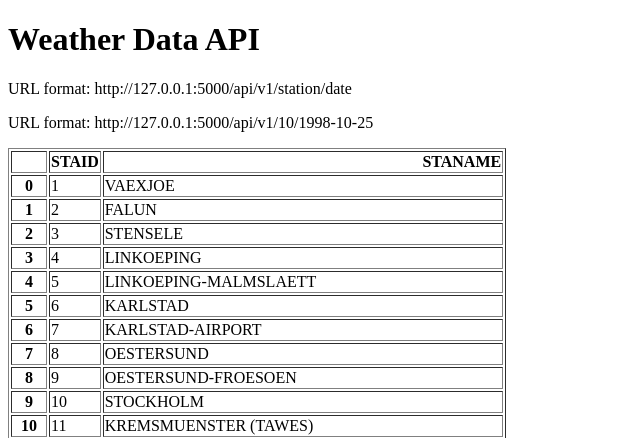
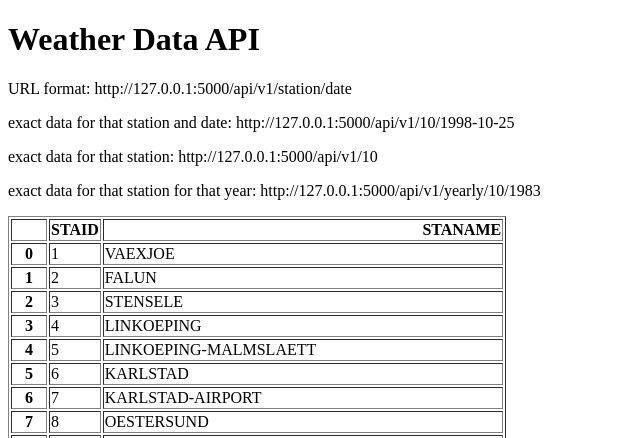
Before and after one commit to Kaushikkvn/Weather_API, a Flask app: page / in a window 1280 px wide. Shown: the top 438 px of the page, without its empty margins (0-640 px from the left). Run offline with Flask 3, Linux system fonts and the light colour scheme.

Commit message:
final commit

```diff
--- a/main.py
+++ b/main.py
@@ -32,6 +32,20 @@ def about(station, date):
     except Exception as e:
         return {"error": str(e)}, 500
 
+@app.route("/api/v1/<station>")
+def about_station(station):
+    file_name = "data_small/TG_STAID" + str(station).zfill(6) + ".txt"
+    df = pd.read_csv(file_name, skiprows=20, parse_dates=["    DATE"])
+    result=df.to_dict(orient="records")
+    return result
+
+@app.route("/api/v1/yearly/<station>/<year>")
+def about_year(station,year):
+    file_name = "data_small/TG_STAID" + str(station).zfill(6) + ".txt"
+    df = pd.read_csv(file_name, skiprows=20)
+    df["    DATE"]=df["    DATE"].astype(str)
+    result=df[df["    DATE"].str.startswith(year)].to_dict(orient="records")
+    return result
 
 if __name__ == "__main__":
     app.run(debug=True)
--- a/templates/home.html
+++ b/templates/home.html
@@ -7,7 +7,9 @@
 <body>
 <h1>Weather Data API</h1>
 <p>URL format: http://127.0.0.1:5000/api/v1/station/date</p>
-<p>URL format: http://127.0.0.1:5000/api/v1/10/1998-10-25</p>
+<p>exact data for that station and date: http://127.0.0.1:5000/api/v1/10/1998-10-25</p>
+<p>exact data for that station: http://127.0.0.1:5000/api/v1/10</p>
+<p>exact data for that station for that year: http://127.0.0.1:5000/api/v1/yearly/10/1983</p>
 <p>{{data | safe}}</p>
 </body>
 </html>
```
